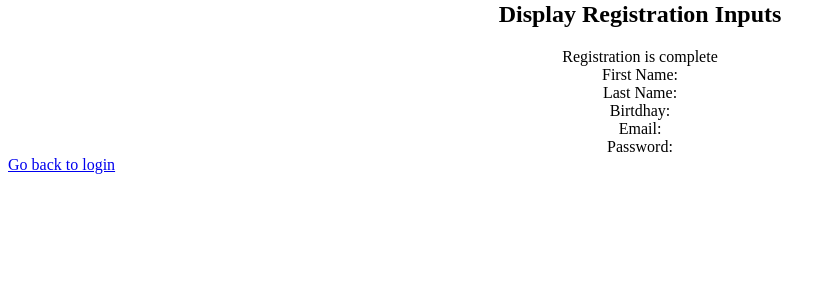
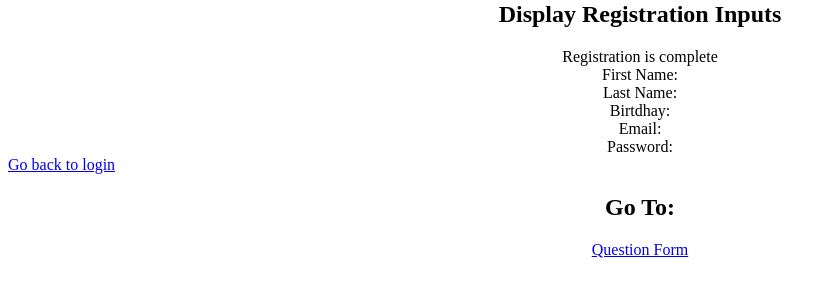
Before and after one commit to Rey112/Project_2, a PHP site: page /register.php in a window 1280 px wide. Shown: the part 135-435 px from the top of the page, without its empty margins (0-836 px from the left). Run offline with PHP 8.4, Linux system fonts and the light colour scheme.

Commit message:
Update register.php

```diff
--- a/register.php
+++ b/register.php
@@ -28,7 +28,7 @@
         echo "<br>";
       }
 
-    function create_user($userId) {
+        function create_user($userId) {
         global $db;
         $query = 'SELECT * FROM questions WHERE ownerid = :userId';
         $statement = $db->prepare($query);
@@ -85,6 +85,9 @@
     </div>
 
     <a href="login.html">Go back to login</a>
+    <br>
+    <h2>Go To:</h2>
+    <div type="text-align: center"><a href="questionform.php">Question Form</div>
 </head>
 </body>
 </html>
```
